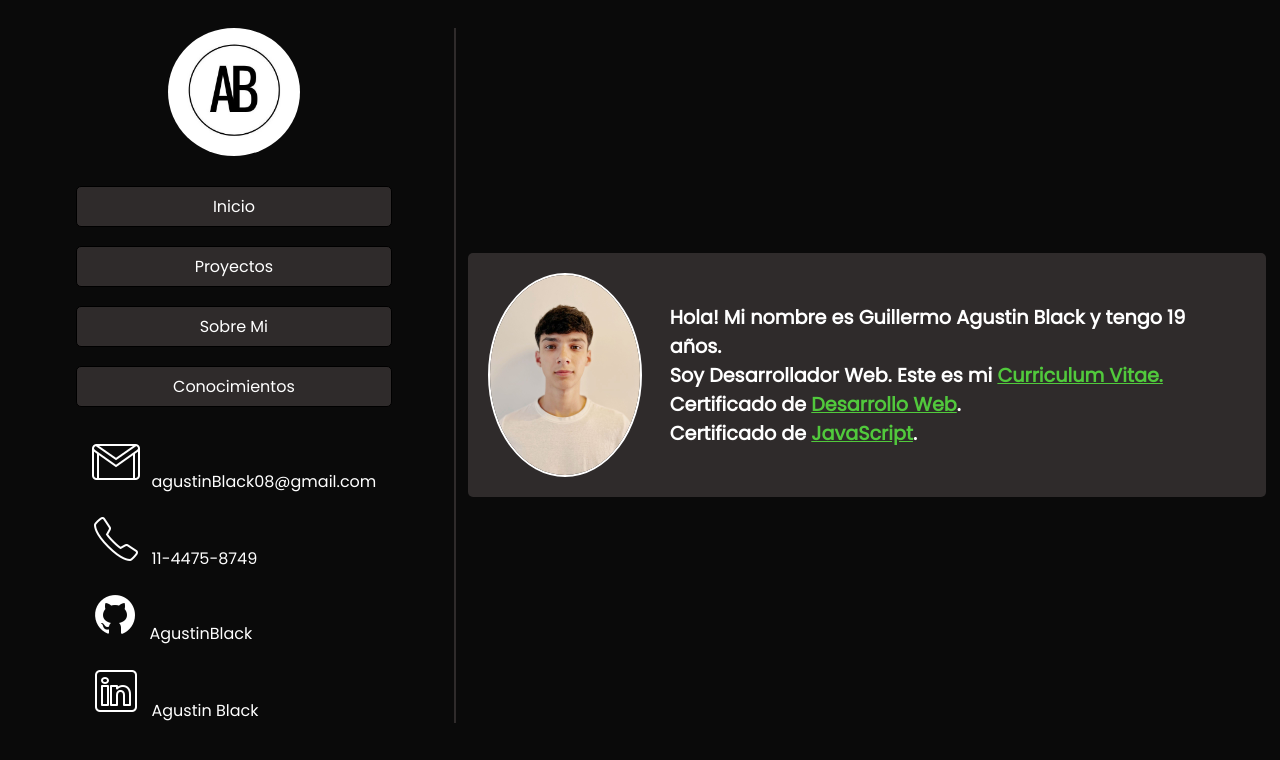
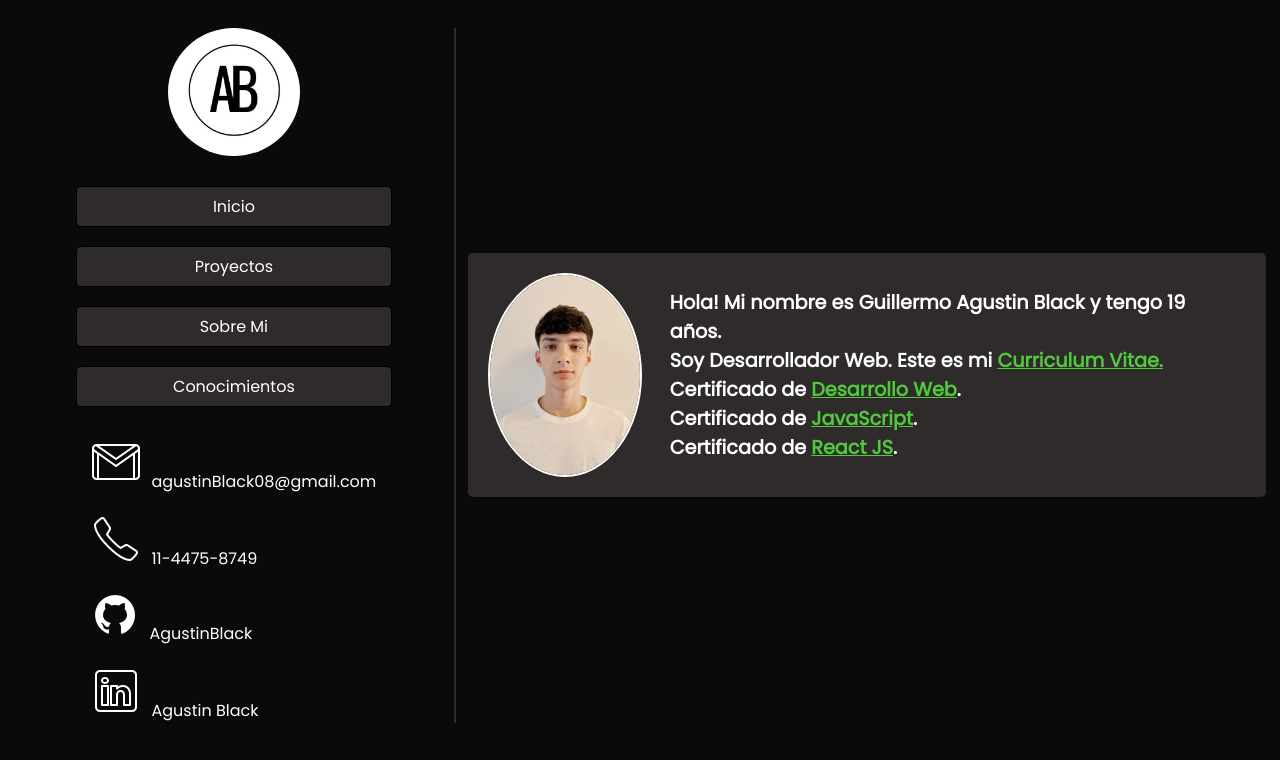
Before and after one commit to AgustinBlack/MiPortfolio, a React (Vite) app in the folder portfolio/: page / in a window 1280 px wide. Shown: the top 760 px of the page. Built offline with nearby package versions, Linux system fonts and the light colour scheme.

Commit message:
Agregado de img

```diff
--- a/portfolio/src/components/Inicio.jsx
+++ b/portfolio/src/components/Inicio.jsx
@@ -3,6 +3,7 @@ import foto from "../assets/foto-cv.jpeg"
 import cv from "../assets/Curriculum-Vitae.pdf"
 import dW from "../assets/cert-html-css.png"
 import jS from "../assets/cert-js.png"
+import react from '../assets/react.png'
 
 const Inicio = () => {
     return (
@@ -18,6 +19,8 @@ const Inicio = () => {
                         Certificado de <a href={dW} className={clases.inicioCv}>Desarrollo Web</a>.
                         <br />
                         Certificado de <a href={jS} className={clases.inicioCv}>JavaScript</a>.
+                        <br />
+                        Certificado de <a href={react} className={clases.inicioCv}>React JS</a>.
                     </h3>
                 </div>
             </div>
```
Also changed, not shown: portfolio/src/assets/react.png (added).
